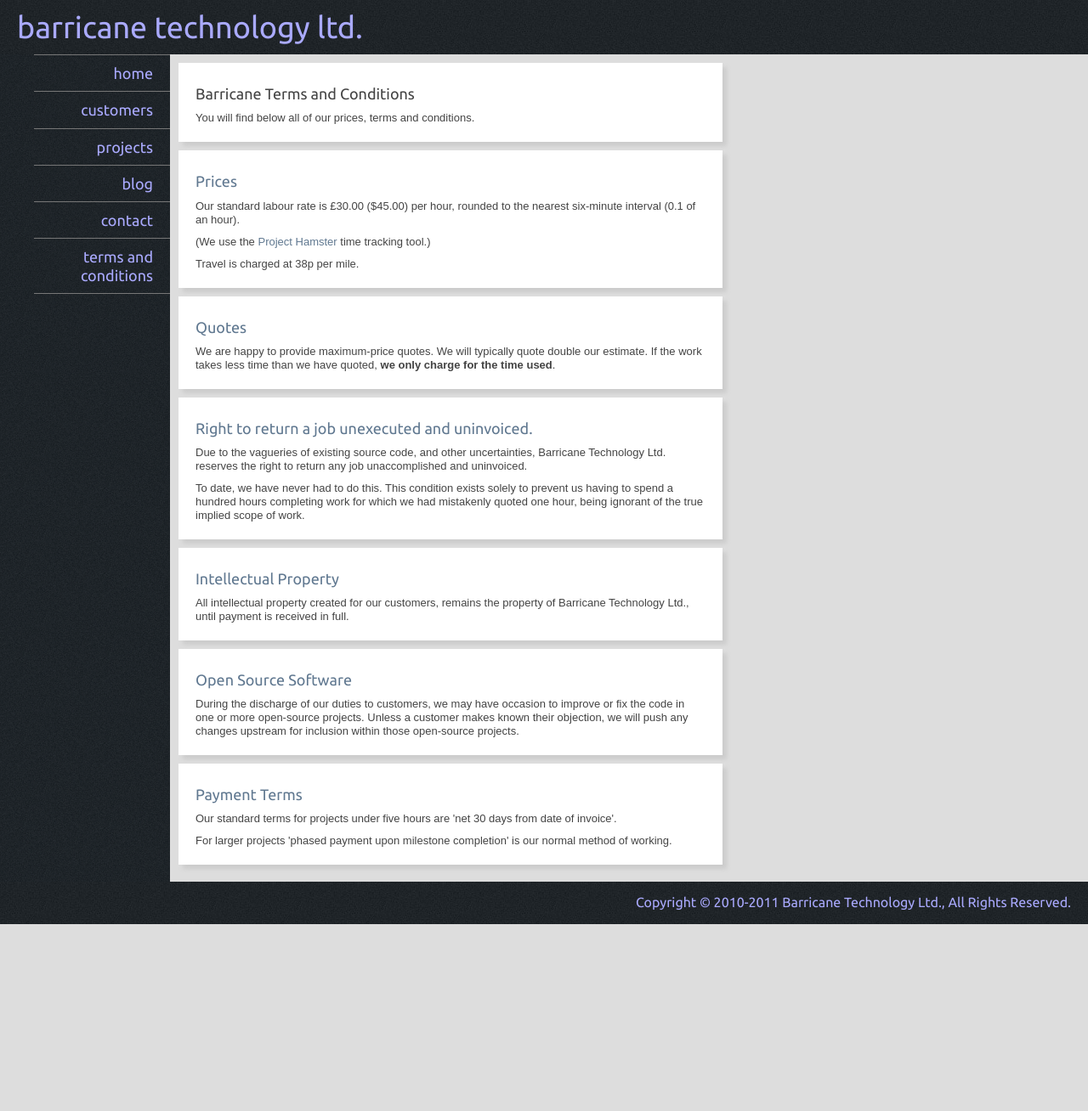
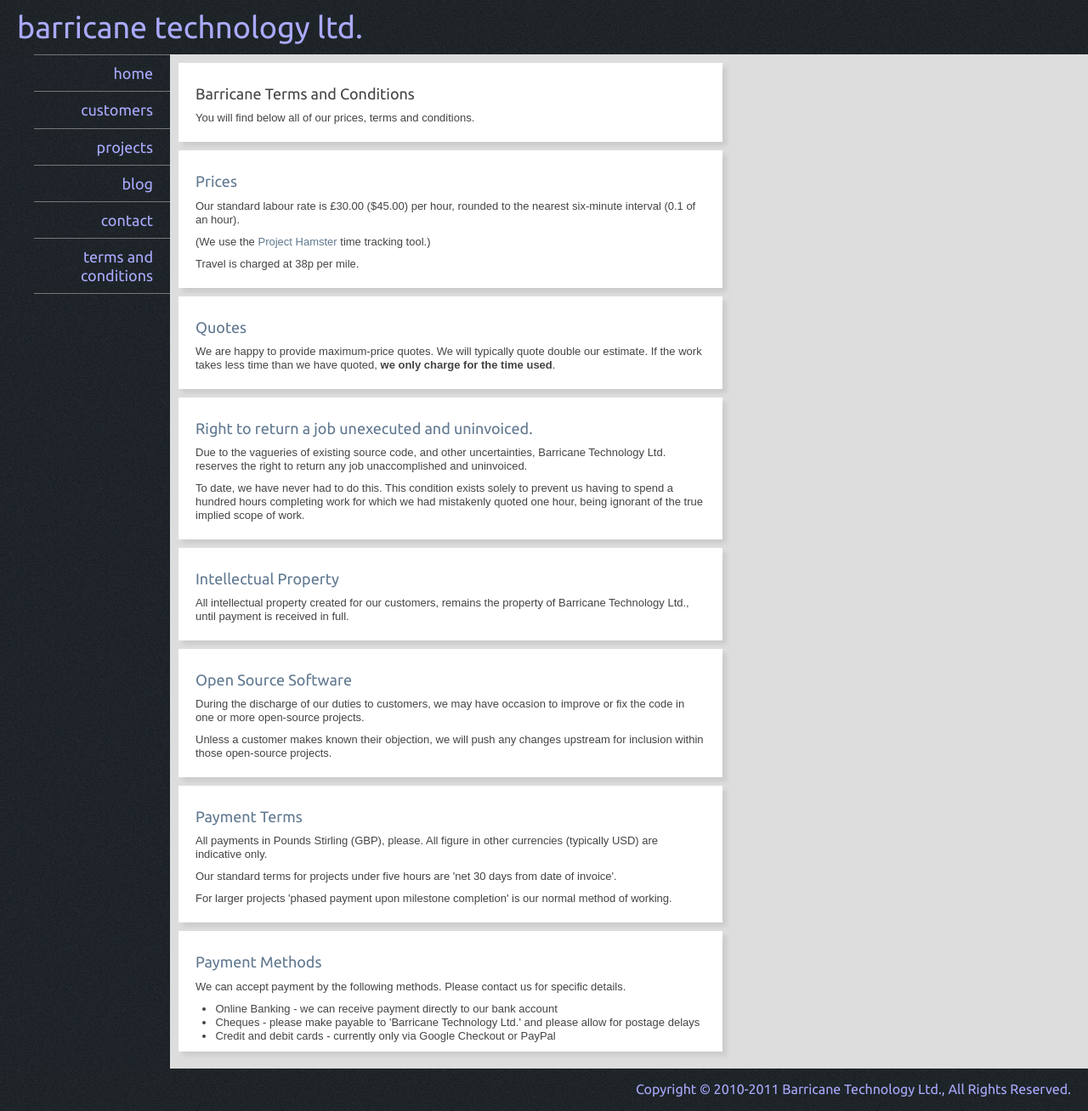
Before and after one commit to chrisdew/chrisdew.github.com, a Jekyll site: the page built from terms-and-conditions.html, in a window 1280 px wide. Shown: the whole page at 85% size. Built offline with Jekyll 4.4.1, drawn with Linux system fonts in a browser that asks for light colours; nearby versions of some CDN libraries; Markdown is read by kramdown in place of the engine named in the settings; before the commit the page ends 1088 px from its top, so only the background shows below that.

Commit message:
ts and cs

```diff
--- a/terms-and-conditions.html
+++ b/terms-and-conditions.html
@@ -50,7 +50,8 @@ title: Barricane Terms and Conditions
   <header>
     <h1><a name="open-source">Open Source Software</a></h1>
   </header>
-  <p>During the discharge of our duties to customers, we may have occasion to improve or fix the code in one or more open-source projects.  Unless a customer
+  <p>During the discharge of our duties to customers, we may have occasion to improve or fix the code in one or more open-source projects.</p>
+  <p>Unless a customer
     makes known their objection, we will push any changes upstream for inclusion within those open-source projects.
   </p>
 </article>
@@ -59,8 +60,21 @@ title: Barricane Terms and Conditions
   <header>
     <h1><a name="IP">Payment Terms</a></h1>
   </header>
+  <p>All payments in Pounds Stirling (GBP), please.  All figure in other currencies (typically USD) are indicative only.</p>
   <p>Our standard terms for projects under five hours are 'net 30 days from date of invoice'.
   </p>
   <p>For larger projects 'phased payment upon milestone completion' is our normal method of working.
   </p>
 </article>
+
+<article>
+  <header>
+    <h1><a name="IP">Payment Methods</a></h1>
+  </header>
+  <p>We can accept payment by the following methods.  Please contact us for specific details.</p>
+  <ul>
+    <li>Online Banking - we can receive payment directly to our bank account</li>
+    <li>Cheques - please make payable to 'Barricane Technology Ltd.' and please allow for postage delays</li>
+    <li>Credit and debit cards - currently only via Google Checkout or PayPal</li>
+  </ul>
+</article>
```
